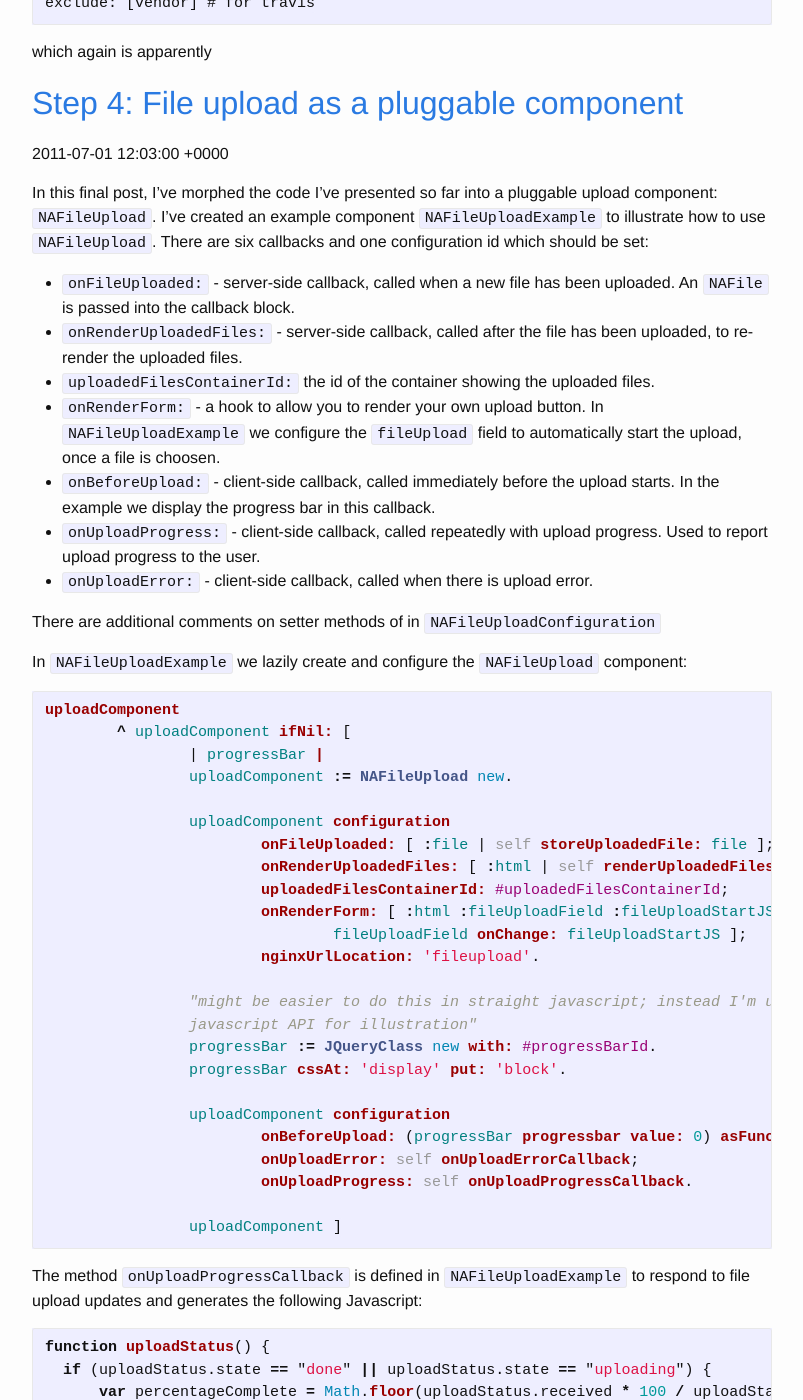
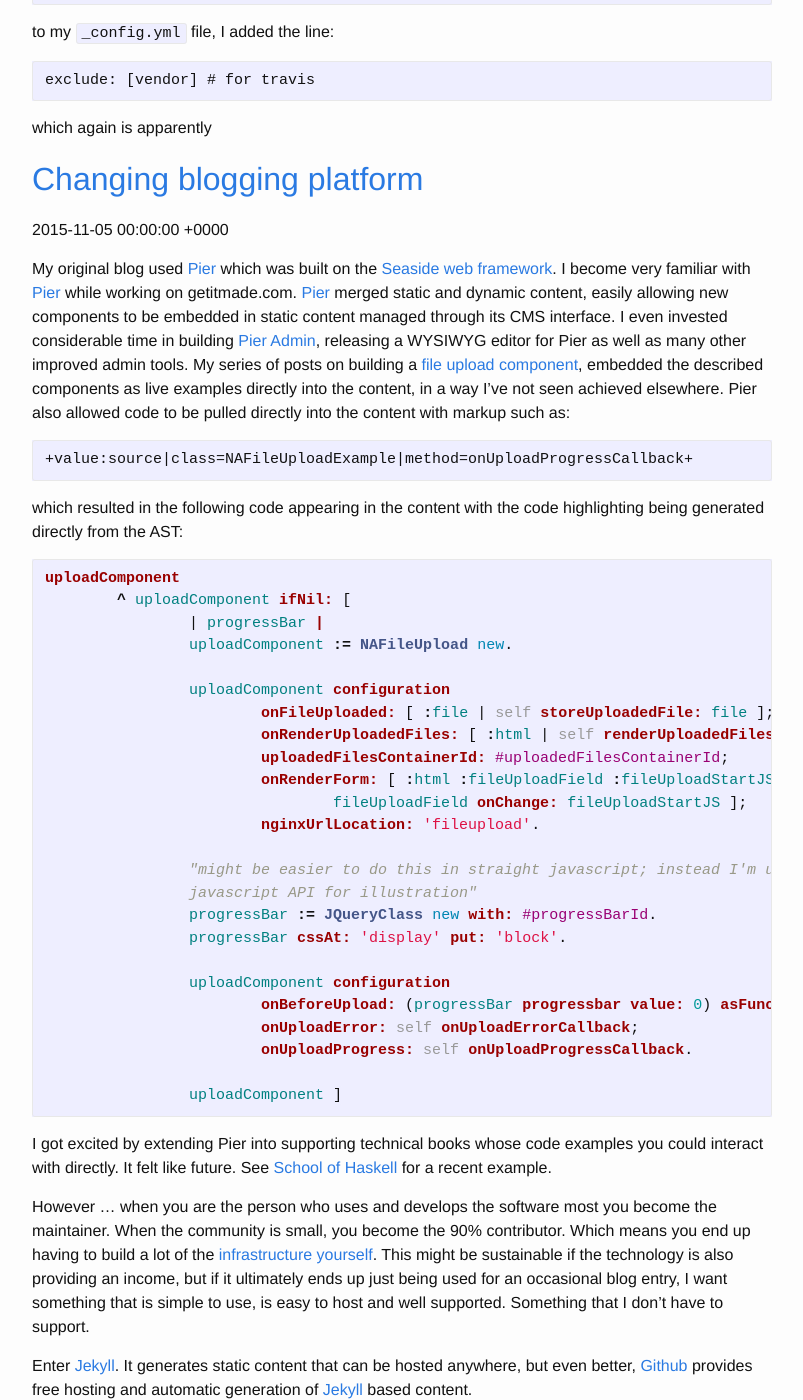
Before and after one commit to NickAger/nickager.github.io, a Jekyll site: the page built from index.html, in a window 1280 px wide and 1400 px high, scrolled down 2220 px. Shown: the whole window, without its empty margins (238-1041 px from the left). Built offline with Jekyll 4.4.1, drawn with Linux system fonts in a browser that asks for light colours; the list of posts is cut into pages by our own code; some of the changed text lies outside the part shown.

Commit message:
split the post about new blog infrastructure into two
first post talking about the change.
the second post about getting Jekyll up and running

````diff
--- /dev/null
+++ b/_posts/2015-11-05-From Pier to Jekyll.md
@@ -0,0 +1,46 @@
+---
+layout: post
+title: "Changing blogging platform"
+date: 2015-11-05
+---
+My original blog used [Pier](http://www.piercms.com) which was built on the [Seaside web framework](http://seaside.st). I become very familiar with [Pier](http://www.piercms.com) while working on getitmade.com. [Pier](http://www.piercms.com) merged static and dynamic content, easily allowing new components to be embedded in static content managed through its CMS interface. I even invested considerable time in building [Pier Admin]((https://vimeo.com/32749535)), releasing a WYSIWYG editor for Pier as well as many other improved admin tools. My series of posts on building a [file upload component]({% post_url 2011-07-01-File-upload-using-Nginx-and-Seaside %}), embedded the described components as live examples directly into the content, in a way I've not seen achieved elsewhere. Pier also allowed code to be pulled directly into the content with markup such as:
+```
++value:source|class=NAFileUploadExample|method=onUploadProgressCallback+
+```
+
+which resulted in the following code appearing in the content with the code highlighting being generated directly from the AST:
+
+```smalltalk
+uploadComponent
+	^ uploadComponent ifNil: [
+		| progressBar |
+		uploadComponent := NAFileUpload new.
+
+		uploadComponent configuration
+			onFileUploaded: [ :file | self storeUploadedFile: file ];
+			onRenderUploadedFiles: [ :html | self renderUploadedFilesOn: html ] ;
+			uploadedFilesContainerId: #uploadedFilesContainerId;
+			onRenderForm: [ :html :fileUploadField :fileUploadStartJS |
+				fileUploadField onChange: fileUploadStartJS ];
+			nginxUrlLocation: 'fileupload'.
+
+		"might be easier to do this in straight javascript; instead I'm using Seaside
+		javascript API for illustration"
+		progressBar := JQueryClass new with: #progressBarId.
+		progressBar cssAt: 'display' put: 'block'.
+
+		uploadComponent configuration
+			onBeforeUpload: (progressBar progressbar value: 0) asFunction;
+			onUploadError: self onUploadErrorCallback;
+			onUploadProgress: self onUploadProgressCallback.
+
+		uploadComponent ]
+```
+
+I got excited by extending Pier into supporting technical books whose code examples you could interact with directly. It felt like future. See [School of Haskell](http://www.schoolofhaskell.com) for a recent example.
+
+However ... when you are the person who uses and develops the software most you become the maintainer. When the community is small, you become the 90% contributor. Which means you end up having to build a lot of the [infrastructure yourself]({% post_url 2011-01-02-Create-a-reusable-Amazon-machine-instance %}). This might be sustainable if the technology is also providing an income, but if it ultimately ends up just being used for an occasional blog entry, I want something that is simple to use, is easy to host and well supported. Something that I don't have to support.
+
+Enter [Jekyll](http://jekyllrb.com). It generates static content that can be hosted anywhere, but even better, [Github](https://help.github.com/articles/using-jekyll-as-a-static-site-generator-with-github-pages/) provides free hosting and automatic generation of [Jekyll](http://jekyllrb.com) based content.
+
+[Jekyll](http://jekyllrb.com) has a completely different philosophy to site generation from [Pier](http://www.piercms.com), we'll see how I get on.
--- a/_posts/2016-02-03-New-blog-infrastructure.md
+++ b/_posts/2016-02-03-New-blog-infrastructure.md
@@ -1,10 +1,8 @@
 ---
 layout: post
-title: "New blogging platform"
+title: "Configuring Jekyll"
 date: 2016-02-03
 ---
-When you are the person who uses the software most you become the maintainer. When the community is small. YoU end up building a lot of the infrastructure yourself.
-Smalltalk has much to recommend it, but recently I've become parallel/concurrent future I need to in
 
 https://github.com/jekyll/jekyll  http://jekyllrb.com
 Jekyll includes Smalltalk code highlighting so my existing posts have come across. The only thing I miss is the ability to embed 'live' components within the blog eg my file upload component.
@@ -21,7 +19,12 @@ When you go to jekyll http://jekyllrb.com the quick start guide shows:
 # => Now browse to http://localhost:4000
 ```
 
-resulted in subtly different parsing and errors when I discovered when github mailed-me with an unspecific `Page build failure` with no indication of the error. Instead I created a `Gemfile` in the root folder of my site as:
+resulted in subtly different parsing and errors when I discovered when github mailed-me with an unspecific `Page build failure` with no indication of the error.
+From https://jekyllrb.com/docs/github-pages/
+
+> Our friends at GitHub have provided the github-pages gem which is used to manage Jekyll and its dependencies on GitHub Pages. Using it in your projects means that when you deploy your site to GitHub Pages, you will not be caught by unexpected differences between various versions of the gems. To use the currently-deployed version of the gem in your project, add the following to your
+
+Instead I created a `Gemfile` in the root folder of my site as:
 
 ```
 source 'https://rubygems.org'
````
